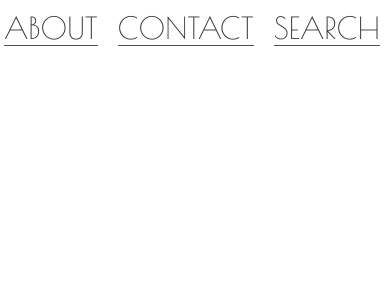
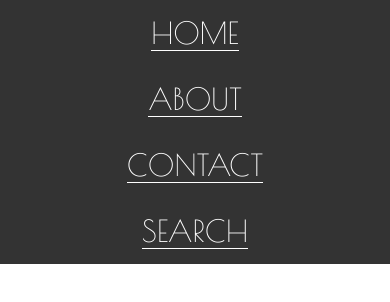
Before and after one commit to rodiw/flexbox-navbar, a plain HTML site: page index.html in a window 390 px wide. Drawn offline with nearby package versions, Linux system fonts and the light colour scheme.

Commit message:
added max width rule for 920px, and 640px. Also changed the hover color to orange

```diff
--- a/styles.css
+++ b/styles.css
@@ -15,11 +15,29 @@ a {
     font-size: 30px;
     color: #333333;
     text-decoration: none;
-    margin: 10px 10px;
+    margin: 15px 30px;
     border-bottom: 1px solid #505050;
     transition: 0.5s linear;
 }
 
 a:hover {
-    border-bottom: 1px solid rgb(117, 211, 117);
+    border-bottom: 1px solid rgb(233, 135, 43);
 }
+
+@media screen and (max-width:920px) {
+    nav {
+        justify-content: center;
+    }
+}
+
+@media screen and (max-width:640px) {
+    nav {
+        flex-direction: column;
+        align-items: center;
+        background-color: #333333;
+    }
+    a {
+        color: white;
+        border-bottom-color: white;
+    }
+}
```
